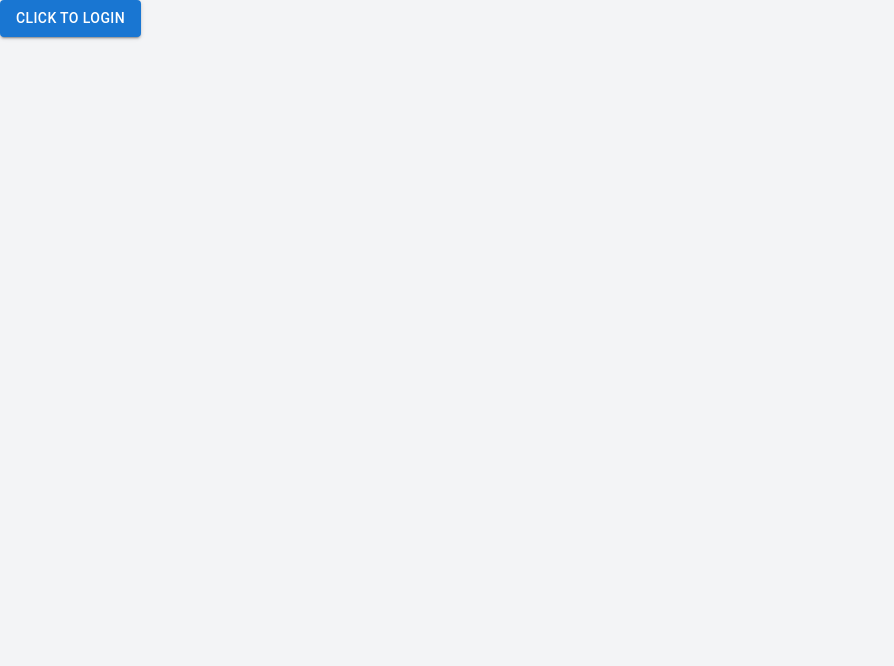
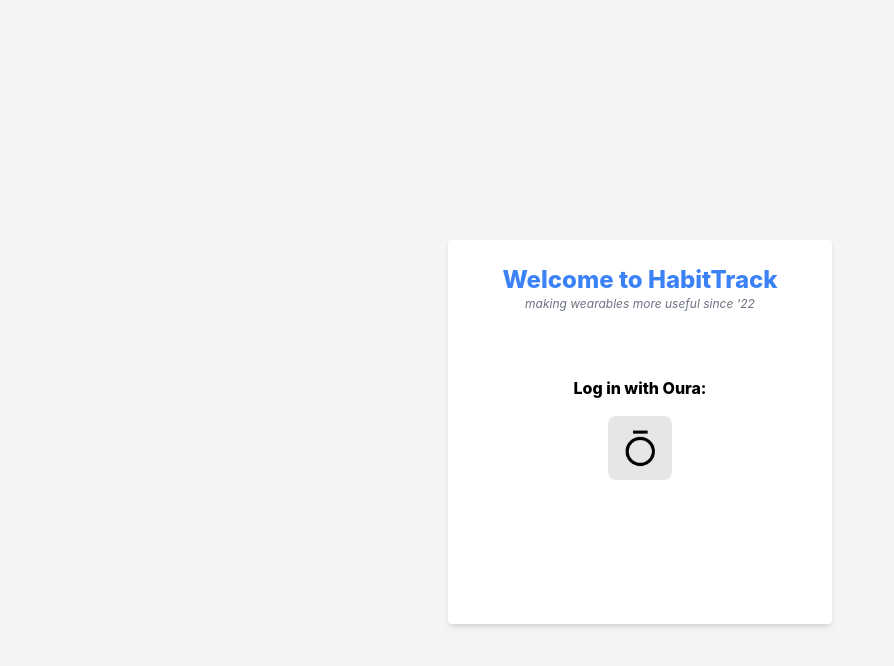
Before and after one commit to AlexKubbinga/HabitTrack, a React (Create React App) app in the folder client/: page / in a window 1280 px wide. Shown: the top 666 px of the page, without its empty margins (0-894 px from the left). Built offline with nearby package versions, Linux system fonts and the light colour scheme; no server answers.

Commit message:
added log in screen

```diff
--- a/client/src/components/Login.js
+++ b/client/src/components/Login.js
@@ -1,13 +1,33 @@
 import { Button } from '@mui/material';
 import { useNavigate } from 'react-router-dom';
+import oura from '../imgs/ouraLogo.png';
 
 function Login() {
   const navigate = useNavigate();
-
   return (
-    <Button onClick={() => navigate('/dashboard')} variant="contained">
-      Click to Login
-    </Button>
+    <div className="w-full flex justify-center content-center text-center">
+      <div className="bg-white shadow-md rounded px-8 pt-6 pb-8 mt-60 w-96 h-96 ">
+        <h1 className="text-center text-2xl font-extrabold text-blue-500">
+          {' '}
+          Welcome to HabitTrack
+        </h1>
+        <p className="text-xs text-gray-500">
+          <em>making wearables more useful since '22</em>
+        </p>
+        <p className="mt-16 mb-4 font-extrabold text-black">
+          {' '}
+          Log in with Oura:
+        </p>
+        <button className="" onClick={() => navigate('/dashboard')}>
+          <img
+            src={oura}
+            alt="oura"
+            className="h-16 w-16 rounded-lg"
+            title="www.ouraring.com/login"
+          ></img>
+        </button>
+      </div>
+    </div>
   );
 }
 
```
